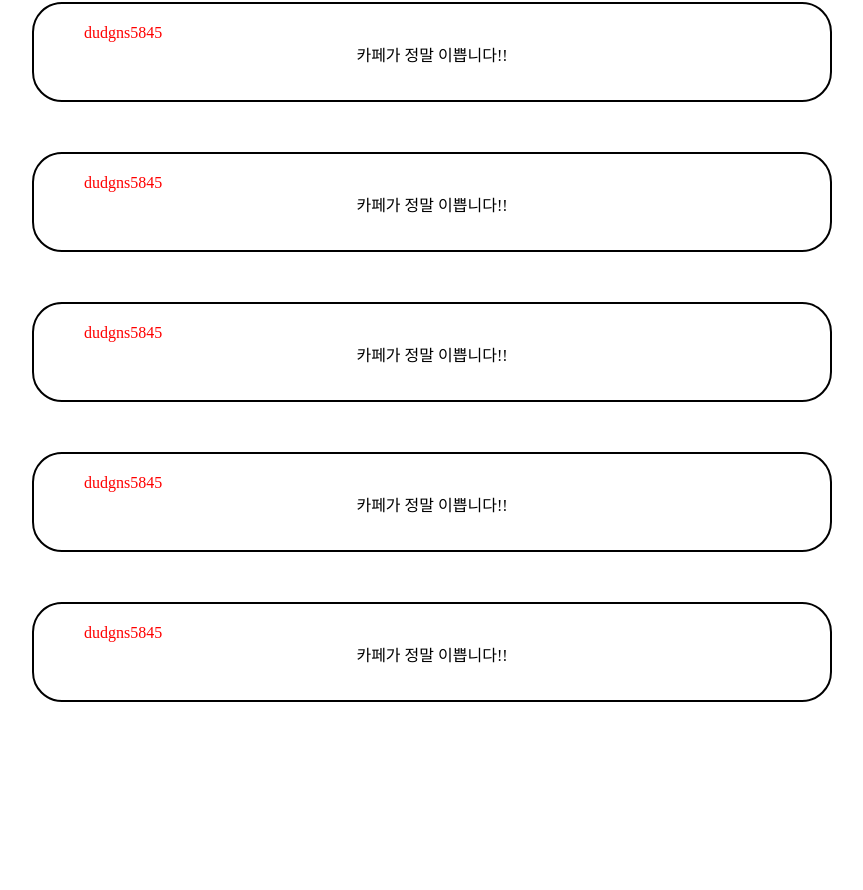
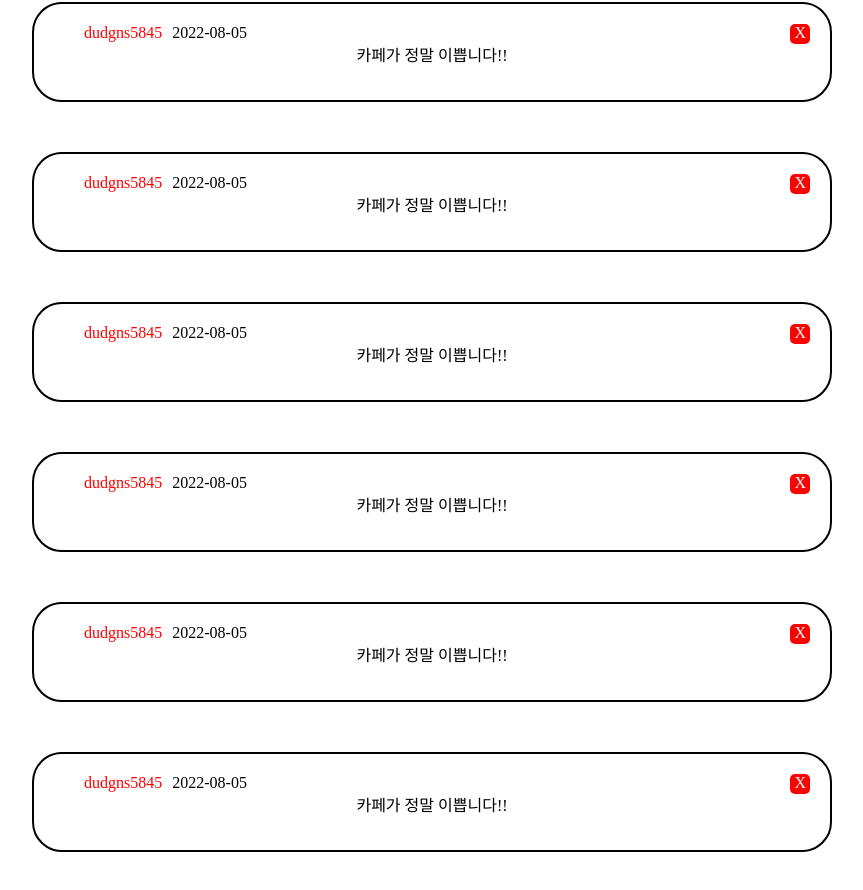
Before and after one commit to Seokjun7074/week5_teamproject, a React (Create React App) app: page /detail in a window 1280 px wide. Shown: the part 712-1602 px from the top of the page, without its empty margins (208-1071 px from the left). Before the commit the page ends 1464 px from the top, so only its background shows below. Built offline with nearby package versions, Linux system fonts and the light colour scheme.

Commit message:
#4  수정 버튼 추가

```diff
--- a/src/components/detail/Layout.jsx
+++ b/src/components/detail/Layout.jsx
@@ -2,6 +2,8 @@ import React from "react";
 import styled from "styled-components";
 
 const Layout = (props) => {
+  const now = new Date().toISOString().substring(0, 10);
+
   return (
     <MainWrap>
       <Header>
@@ -12,6 +14,7 @@ const Layout = (props) => {
       <ContentWrap>
         <CafeImage src="https://i.pinimg.com/564x/de/cb/ff/decbff83d65b9bfbbbd3a3ad68420414.jpg" />
         <CafeInfo>
+          <button>수정</button>
           <div>카페명 : {"숭실마루"}</div>
           <div>카페명 : {"서울특별시 동작구 XXX"}</div>
           <div>카페명 : {"02-XXX-XXXX"}</div>
@@ -26,23 +29,52 @@ const Layout = (props) => {
         </div>
         <div>
           <Review>
-            <div style={{ color: "red", textAlign: "left" }}>dudgns5845</div>
+            <ExitButton>X</ExitButton>
+            <div style={{ display: "flex" }}>
+              <div style={{ color: "red", textAlign: "left" }}>dudgns5845</div>
+              <div style={{ marginLeft: "10px" }}>{now}</div>
+            </div>
             <div>카페가 정말 이쁩니다!!</div>
           </Review>
           <Review>
-            <div style={{ color: "red", textAlign: "left" }}>dudgns5845</div>
+            <ExitButton>X</ExitButton>
+            <div style={{ display: "flex" }}>
+              <div style={{ color: "red", textAlign: "left" }}>dudgns5845</div>
+              <div style={{ marginLeft: "10px" }}>{now}</div>
+            </div>
             <div>카페가 정말 이쁩니다!!</div>
           </Review>
           <Review>
-            <div style={{ color: "red", textAlign: "left" }}>dudgns5845</div>
+            <ExitButton>X</ExitButton>
+            <div style={{ display: "flex" }}>
+              <div style={{ color: "red", textAlign: "left" }}>dudgns5845</div>
+              <div style={{ marginLeft: "10px" }}>{now}</div>
+            </div>
             <div>카페가 정말 이쁩니다!!</div>
           </Review>
           <Review>
-            <div style={{ color: "red", textAlign: "left" }}>dudgns5845</div>
+            <ExitButton>X</ExitButton>
+            <div style={{ display: "flex" }}>
+              <div style={{ color: "red", textAlign: "left" }}>dudgns5845</div>
+              <div style={{ marginLeft: "10px" }}>{now}</div>
+            </div>
             <div>카페가 정말 이쁩니다!!</div>
           </Review>
           <Review>
-            <div style={{ color: "red", textAlign: "left" }}>dudgns5845</div>
+            <ExitButton>X</ExitButton>
+            <div style={{ display: "flex" }}>
+              <div style={{ color: "red", textAlign: "left" }}>dudgns5845</div>
+              <div style={{ marginLeft: "10px" }}>{now}</div>
+            </div>
+            <div>카페가 정말 이쁩니다!!</div>
+          </Review>
+
+          <Review>
+            <ExitButton>X</ExitButton>
+            <div style={{ display: "flex" }}>
+              <div style={{ color: "red", textAlign: "left" }}>dudgns5845</div>
+              <div style={{ marginLeft: "10px" }}>{now}</div>
+            </div>
             <div>카페가 정말 이쁩니다!!</div>
           </Review>
         </div>
@@ -121,4 +153,17 @@ const Review = styled.div`
   border-radius: 30px;
   padding: 20px 50px;
   margin-bottom: 50px;
+  position: relative;
 `;
+
+const ExitButton = styled.div`
+  z-index: 1;
+  position: absolute;
+  color: white;
+  background-color: red;
+  border: none;
+  border-radius: 5px;
+  width: 20px;
+  height: 20px;
+  left: 95%;
+`;
```
